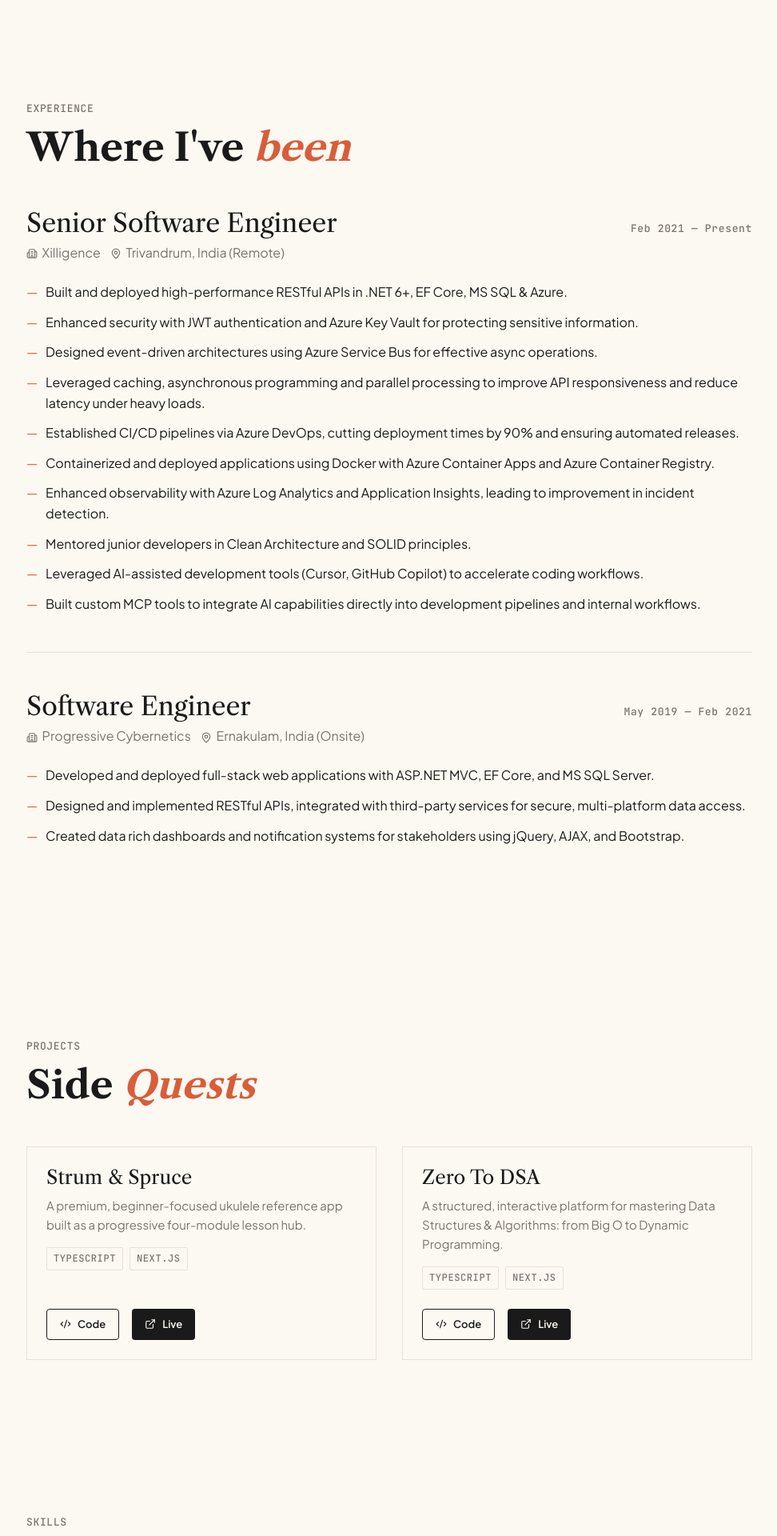
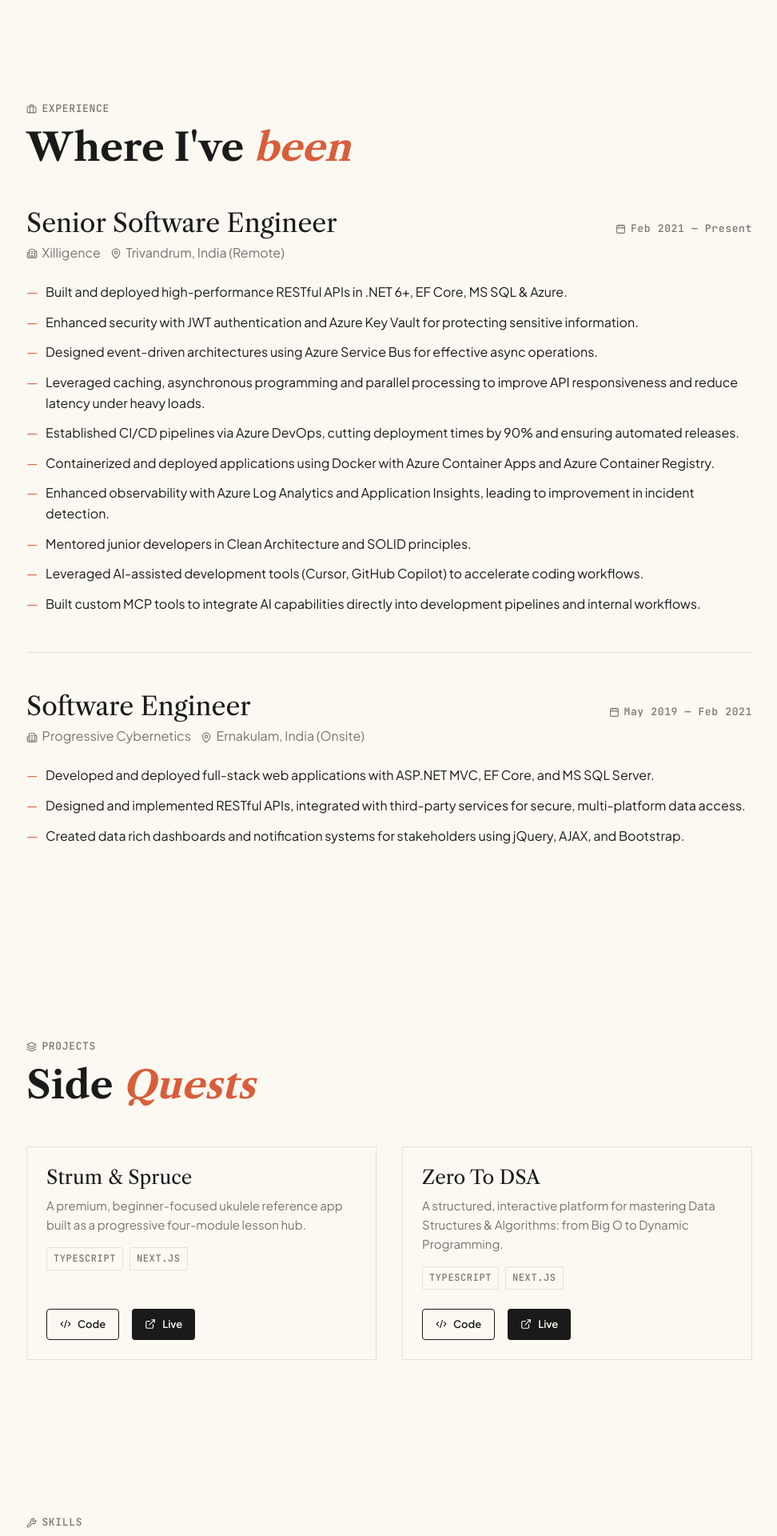
Before and after one commit to DotNetTitan/portfolio, a Next.js app: page / in a window 1280 px wide. Shown: the part 660-2580 px from the top of the page at 80% size, without its empty margins (153-1125 px from the left). Built offline with nearby package versions, Linux system fonts and the light colour scheme.

Commit message:
feat: Add icons to Experience, Footer, Projects, and Skills components

```diff
--- a/src/components/Experience.tsx
+++ b/src/components/Experience.tsx
@@ -1,4 +1,4 @@
-import { Building2, MapPin } from "lucide-react";
+import { Building2, MapPin, Calendar, Briefcase } from "lucide-react";
 import { experience } from "@/data";
 
 export default function Experience() {
@@ -6,7 +6,7 @@ export default function Experience() {
     <section id="experience" className="section">
       <div className="container">
         <div className="section-header">
-          <p className="label">EXPERIENCE</p>
+          <p className="label"><Briefcase size={13} style={{ verticalAlign: "middle", marginRight: "0.4rem" }} />EXPERIENCE</p>
           <h2>
             Where I&apos;ve <span className="italic-accent">been</span>
           </h2>
@@ -24,7 +24,7 @@ export default function Experience() {
               }}
             >
               <h3>{job.role}</h3>
-              <span className="mono-label">{job.period}</span>
+              <span className="mono-label"><Calendar size={13} style={{ verticalAlign: "middle", marginRight: "0.35rem" }} />{job.period}</span>
             </div>
             <span style={{
               fontFamily: "var(--font-sans)",
--- a/src/components/Footer.tsx
+++ b/src/components/Footer.tsx
@@ -1,3 +1,5 @@
+import { Mail } from "lucide-react";
+import { FaGithub, FaLinkedin } from "react-icons/fa";
 import { personalInfo } from "@/data";
 
 export default function Footer() {
@@ -23,27 +25,27 @@ export default function Footer() {
           <a
             href={`mailto:${personalInfo.email}`}
             className="mono-label"
-            style={{ textDecoration: "none" }}
+            style={{ textDecoration: "none", display: "inline-flex", alignItems: "center", gap: "0.35rem" }}
           >
-            Email
+            <Mail size={13} /> Email
           </a>
           <a
             href={personalInfo.github}
             target="_blank"
             rel="noopener noreferrer"
             className="mono-label"
-            style={{ textDecoration: "none" }}
+            style={{ textDecoration: "none", display: "inline-flex", alignItems: "center", gap: "0.35rem" }}
           >
-            GitHub
+            <FaGithub size={13} /> GitHub
           </a>
           <a
             href={personalInfo.linkedin}
             target="_blank"
             rel="noopener noreferrer"
             className="mono-label"
-            style={{ textDecoration: "none" }}
+            style={{ textDecoration: "none", display: "inline-flex", alignItems: "center", gap: "0.35rem" }}
           >
-            LinkedIn
+            <FaLinkedin size={13} /> LinkedIn
           </a>
         </div>
       </div>
--- a/src/components/Projects.tsx
+++ b/src/components/Projects.tsx
@@ -1,4 +1,4 @@
-import { ExternalLink, Code2 } from "lucide-react";
+import { ExternalLink, Code2, Layers } from "lucide-react";
 import { projects } from "@/data";
 
 export default function Projects() {
@@ -6,7 +6,7 @@ export default function Projects() {
     <section id="projects" className="section">
       <div className="container">
         <div className="section-header">
-          <p className="label">PROJECTS</p>
+          <p className="label"><Layers size={13} style={{ verticalAlign: "middle", marginRight: "0.4rem" }} />PROJECTS</p>
           <h2>
             Side <span className="italic-accent">Quests</span>
           </h2>
--- a/src/components/Skills.tsx
+++ b/src/components/Skills.tsx
@@ -1,8 +1,8 @@
-import { Code2, Layers, GitBranch, Cloud, Container, Sparkles } from "lucide-react";
+import { Code2, Layers, GitBranch, Cloud, Container, Sparkles, Wrench } from "lucide-react";
 import { skills } from "@/data";
 
 const iconMap: Record<string, React.ElementType> = {
-  Code2, Layers, GitBranch, Cloud, Container, Sparkles,
+  Code2, Layers, GitBranch, Cloud, Container, Sparkles, Wrench,
 };
 
 export default function Skills() {
@@ -10,7 +10,7 @@ export default function Skills() {
     <section id="skills" className="section">
       <div className="container">
         <div className="section-header">
-          <p className="label">SKILLS</p>
+          <p className="label"><Wrench size={13} style={{ verticalAlign: "middle", marginRight: "0.4rem" }} />SKILLS</p>
           <h2>
             Tools of the <span className="italic-accent">trade</span>
           </h2>
```
